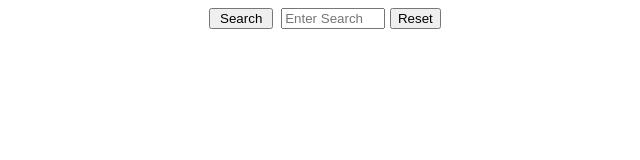
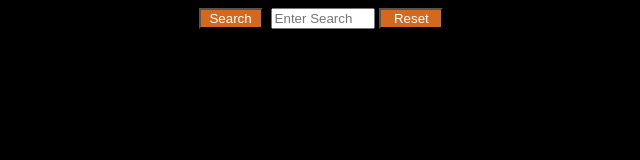
Before and after one commit to oyeyipo45/giffyfinder, a plain HTML site: page index.html in a window 1280 px wide. Shown: the whole page, without its empty margins (315-955 px from the left). Drawn offline with Linux system fonts and the light colour scheme.

Commit message:
added style

```diff
--- a/index.html
+++ b/index.html
@@ -8,16 +8,15 @@
 </head>
 <body>
     <div id="whole">
-        <button id="Search"> Search</button>
+        <button id="searchButton"> Search</button>
         <input type="text" placeholder="Enter Search" id="inputField">
-        <button class="" id="button"> Reset </button>
+        <button class="" id="resetButton"> Reset </button>
     </div>
 
     <div id="imagesHolder">
 
     </div>
 
-
     <script src="script.js"></script>
 </body>
 </html>
--- a/script.js
+++ b/script.js
@@ -1,6 +1,6 @@
 let input = document.getElementById("inputField");
 let imagesHolder = document.getElementById("imagesHolder");
-let search = document.getElementById("Search");
+let search = document.getElementById("searchButton");
 
 
 const findGiffy = () => {
@@ -29,7 +29,7 @@ let resetButton  = () => {
     input.value = " ";
 }
 
-let reset = document.getElementById("button");
+let reset = document.getElementById("resetButton");
 reset.addEventListener("click", resetButton);
 search.addEventListener("click", findGiffy);
 
--- a/style.css
+++ b/style.css
@@ -1,15 +1,19 @@
+body{
+    background-color: black;
+}
+
 #whole{
     display: flex;
     justify-content: center;
     align-items: flex-start;
     margin-bottom: .5rem;
+
 }
-
-
 
 #inputField{
    margin-right: .3rem;
    width: 6rem;
+   color: black;
 }
 
 #imagesHolder{
@@ -17,7 +21,16 @@
     align-items: center;
 }
 
-#Search{
+#searchButton{
     width: 4rem;
     margin-right: .5rem;
+    background-color: chocolate;
+    color: white;
 }
+
+#resetButton{
+    width: 4rem;
+    margin-right: .5rem;
+    background-color: chocolate;
+    color: white;
+}
```
